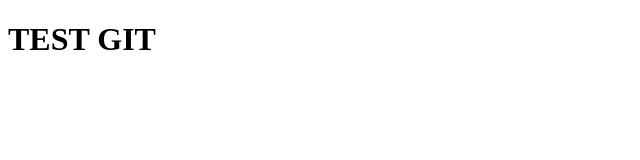
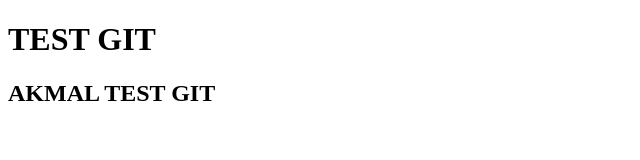
Before and after one commit to naufalols/testGit, a plain HTML site: page index.html in a window 1280 px wide. Shown: the whole page, without its empty margins (0-640 px from the left). Drawn offline with Linux system fonts and the light colour scheme.

Commit message:
Akmal test git 1

```diff
--- a/index.html
+++ b/index.html
@@ -8,5 +8,6 @@
 </head>
 <body>
     <h1>TEST GIT</h1>
+    <h2>AKMAL TEST GIT</h2>
 </body>
 </html>
```
